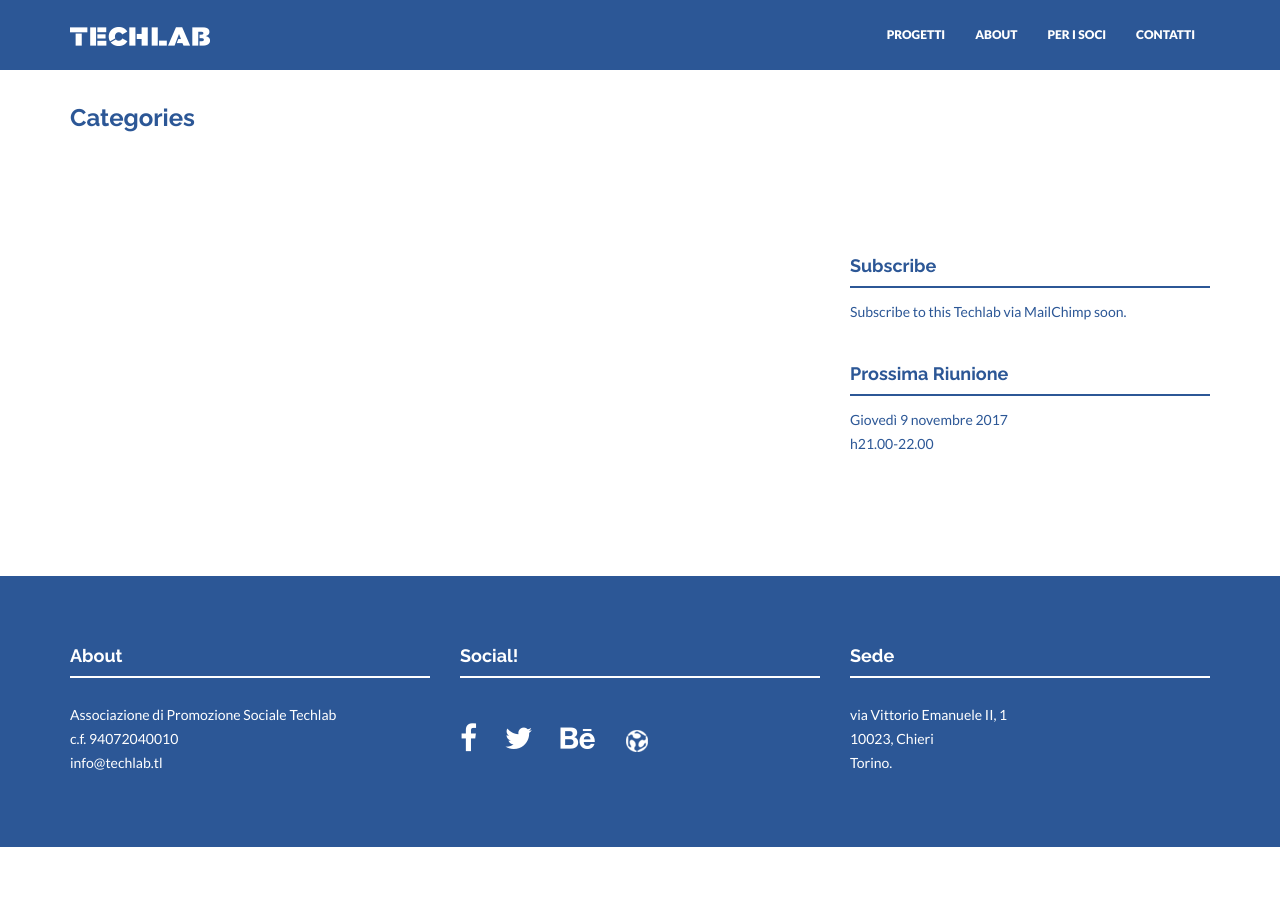
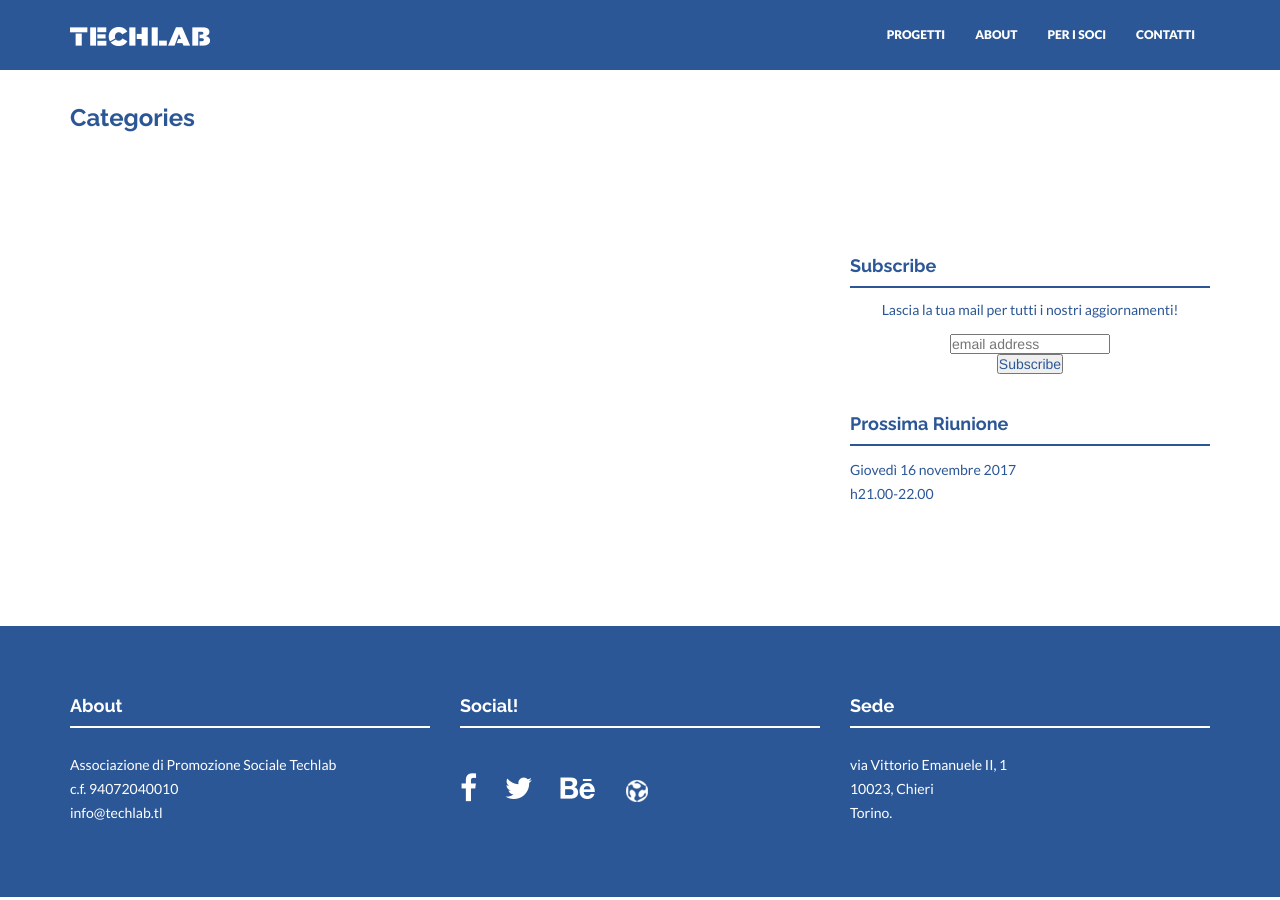
Before and after one commit to techlabtl/techlabtl.github.io, a Jekyll site: the page built from category.html, in a window 1280 px wide. Built offline with Jekyll 4.4.1, drawn with Linux system fonts in a browser that asks for light colours; nearby versions of some CDN libraries; comment, search, counter and statistics services are not loaded.

Commit message:
mail_chimp

```diff
--- a/_includes/sidebar.html
+++ b/_includes/sidebar.html
@@ -8,15 +8,36 @@
     <div class="spacing"></div> -->
     <h4>Subscribe</h4>
     <div class="hline"></div>
-        <p>
-            <p class="rss-subscribe">Subscribe to this Techlab via MailChimp soon.</p>
-        </p>
+
+          <!-- Begin MailChimp Signup Form -->
+<div align="center">
+<link href="//cdn-images.mailchimp.com/embedcode/slim-10_7.css" rel="stylesheet" type="text/css">
+<style type="text/css">
+#mc_embed_signup{background:#fff; clear:left; font:14px Helvetica,Arial,sans-serif; }
+/* Add your own MailChimp form style overrides in your site stylesheet or in this style block.
+   We recommend moving this block and the preceding CSS link to the HEAD of your HTML file. */
+</style>
+<div id="mc_embed_signup">
+<form action="https://techlab.us6.list-manage.com/subscribe/post?u=7200378b33e9cbe6682056fa7&amp;id=0856be81d4" method="post" id="mc-embedded-subscribe-form" name="mc-embedded-subscribe-form" class="validate" target="_blank" novalidate>
+  <div id="mc_embed_signup_scroll">
+<p for="mce-EMAIL">Lascia la tua mail per tutti i nostri aggiornamenti!</p>
+<input type="email" value="" name="EMAIL" class="email" id="mce-EMAIL" placeholder="email address" required>
+  <!-- real people should not fill this in and expect good things - do not remove this or risk form bot signups-->
+  <div style="position: absolute; left: -5000px;" aria-hidden="true"><input type="text" name="b_7200378b33e9cbe6682056fa7_0856be81d4" tabindex="-1" value=""></div>
+  <div class="clear"><input type="submit" value="Subscribe" name="subscribe" id="mc-embedded-subscribe" class="button"></div>
+  </div>
+</form>
+</div>
+</div>
+
+<!--End mc_embed_signup-->
+
     <div class="spacing"></div>
 
     <h4>Prossima Riunione</h4>
     <div class="hline"></div>
         <p>
-            <p class="rss-subscribe">Giovedì 9 novembre 2017 <br> h21.00-22.00</p>
+            <p class="rss-subscribe">Giovedì 16 novembre 2017 <br> h21.00-22.00</p>
         </p>
     <div class="spacing"></div>
     <!-- <h4>Categories</h4>
```
Also changed, not shown: 3 other files.
